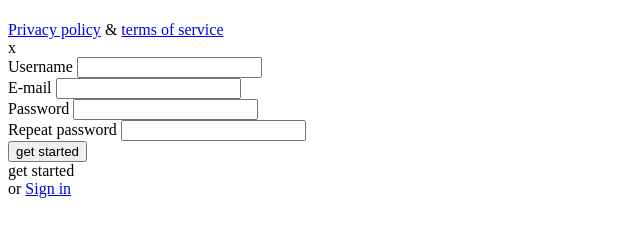
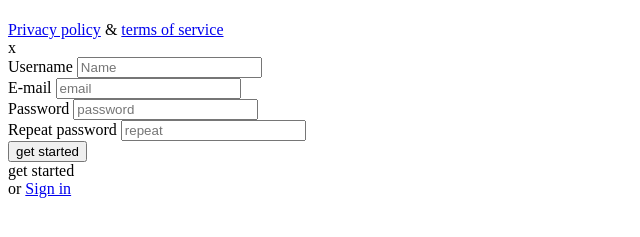
Before and after one commit to Tomas3000/6-sign-up, a plain HTML site: page index.html in a window 1280 px wide. Shown: the part 59-296 px from the top of the page, without its empty margins (0-640 px from the left). Drawn offline with Linux system fonts and the light colour scheme.

Commit message:
placeholders

```diff
--- a/index.html
+++ b/index.html
@@ -20,19 +20,19 @@
             <form>
                 <div>
                     <label for="username">Username</label>
-                    <input id="username" type="text">
+                    <input id="username" type="text" placeholder="Name" >
                 </div>
                 <div>
                     <label for="email">E-mail</label>
-                    <input id="email" type="email">
+                    <input id="email" type="email"placeholder="email" >
                 </div>
                 <div>
                     <label for="pass">Password</label>
-                    <input id="pass" type="password">
+                    <input id="pass" type="password" placeholder="password" >
                 </div>
                 <div>
                     <label for="repass">Repeat password</label>
-                    <input id="repass" type="password">
+                    <input id="repass" type="password" placeholder="repeat" >
                 </div>
                 <div>
                     <input type="submit" value="get started">
```
